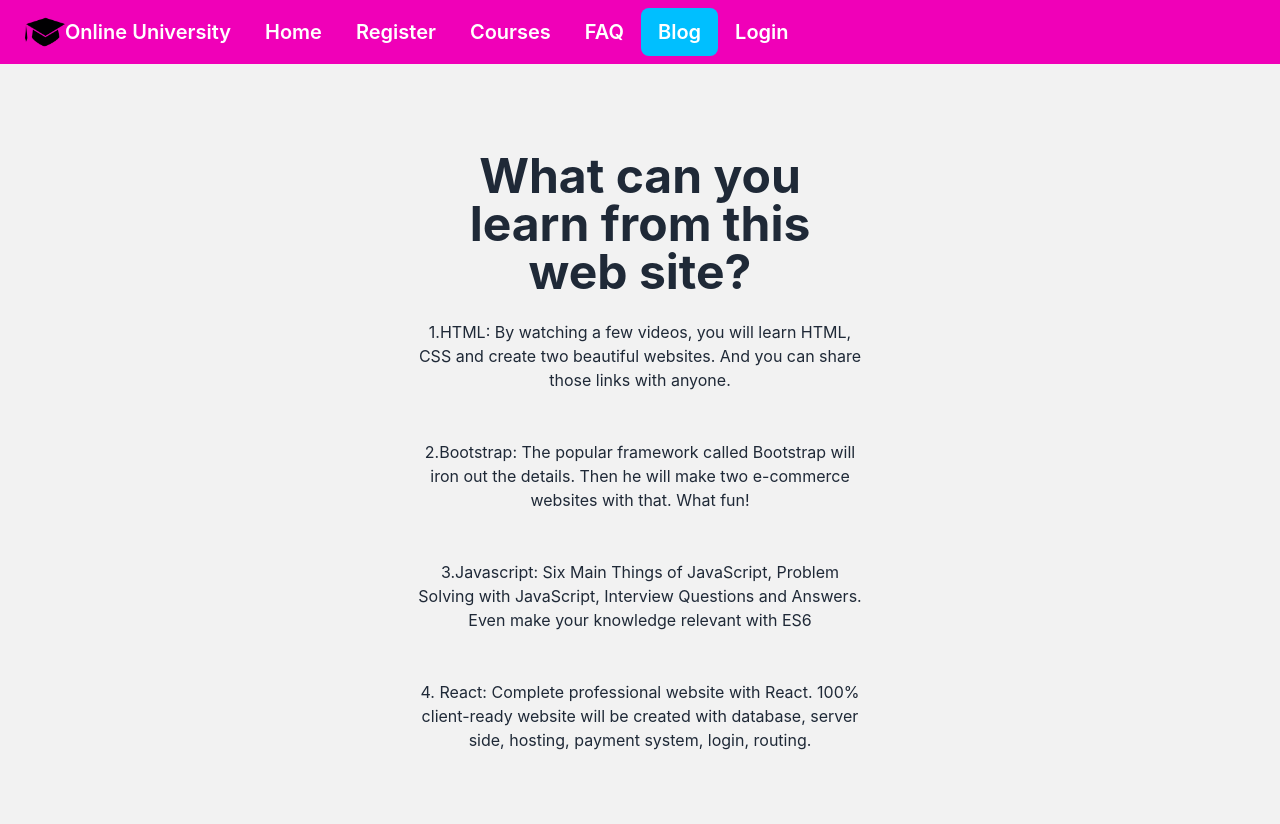
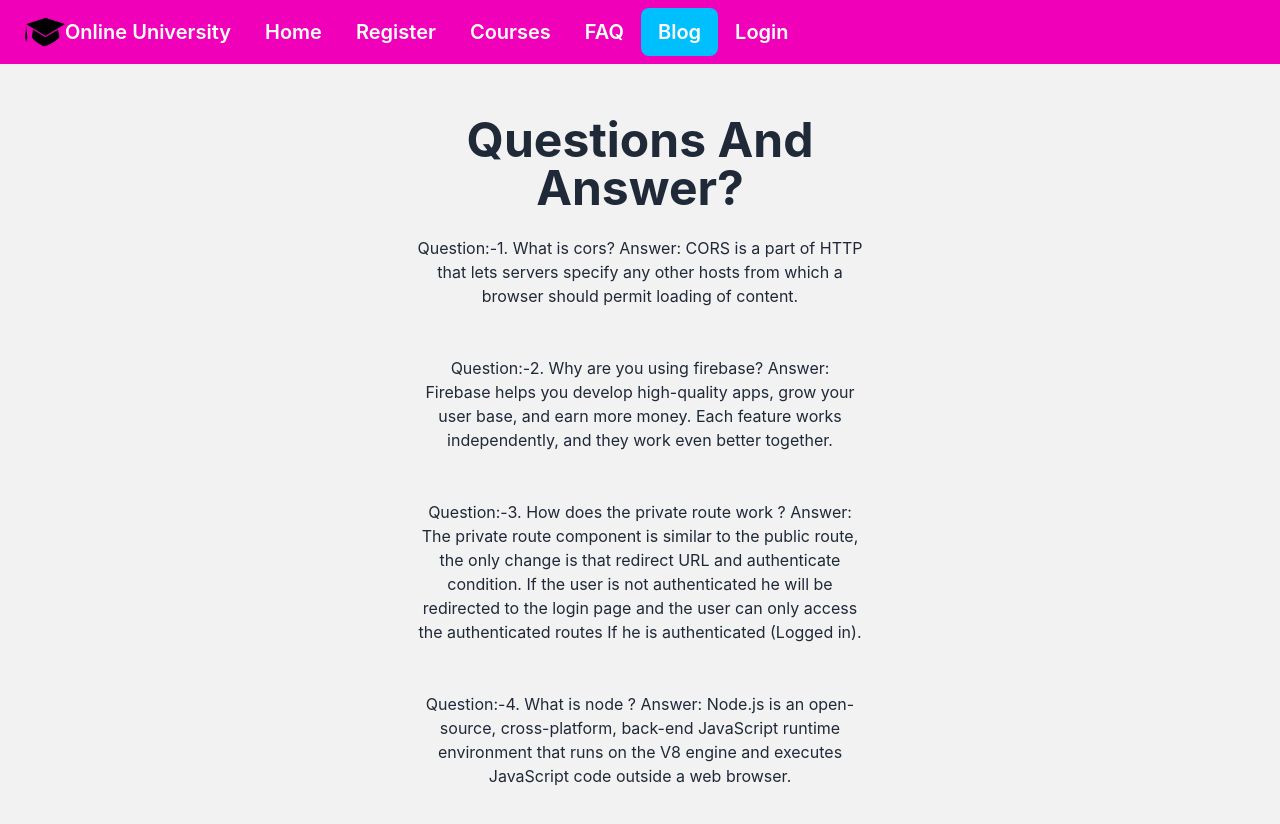
Before and after one commit to alimmahade/online-university, a React (Create React App) app: page /blog in a window 1280 px wide. Shown: the top 824 px of the page. Built offline with nearby package versions, Linux system fonts and the light colour scheme; no server answers.

Commit message:
Blog page update

```diff
--- a/src/App.js
+++ b/src/App.js
@@ -25,7 +25,7 @@ function App() {
           </PrivateRoutes>},
           {path:'*',element:<div>
             <h1 className="text-5xl font-bold">Unhandled Thrown Error!
-                      404 Not Found ! This page is not found
+                      404 Not Found ! This page is not found.
             </h1>
           </div>},
 
--- a/src/Components/Blog.js
+++ b/src/Components/Blog.js
@@ -5,11 +5,16 @@ const Blog = () => {
         <div className="hero min-h-screen bg-base-200">
         <div className="hero-content text-center">
             <div className="max-w-md">
-            <h1 className="text-5xl font-bold">What can you learn from this web site?</h1>
-            <p className="py-6">1.HTML: By watching a few videos, you will learn HTML, CSS and create two beautiful websites. And you can share those links with anyone.</p>
-            <p className="py-6">2.Bootstrap: The popular framework called Bootstrap will iron out the details. Then he will make two e-commerce websites with that. What fun! </p>
-            <p className="py-6">3.Javascript: Six Main Things of JavaScript, Problem Solving with JavaScript, Interview Questions and Answers. Even make your knowledge relevant with ES6 </p>
-            <p className="py-6">4. React: Complete professional website with React. 100% client-ready website will be created with database, server side, hosting, payment system, login, routing. </p>
+            <h1 className="text-5xl font-bold">Questions And Answer?</h1>
+                <p className="py-6">Question:-1. What is cors?  Answer: CORS is a part of HTTP that lets servers specify any other hosts
+                                    from which a browser should permit loading of content.</p>
+                <p className="py-6">Question:-2. Why are you using firebase? Answer: Firebase helps you develop high-quality apps, grow your user base, and earn more money. Each feature works independently, and they work even better together.  </p>
+                <p className="py-6">Question:-3. How does the private route work ? Answer: The private route component is similar to the public route, the only change is that redirect URL and authenticate condition. If the user is not authenticated he will be redirected to the login page and the user can only access the authenticated routes If he is authenticated (Logged in). </p>
+                <p className="py-6">Question:-4. What is node ? Answer: Node.js is an open-source, cross-platform,
+                                    back-end JavaScript runtime environment
+                                    that runs on the V8 engine and executes
+                                    JavaScript code outside a web browser.
+                </p>
 
             </div>
         </div>
--- a/src/Components/Header.js
+++ b/src/Components/Header.js
@@ -30,6 +30,7 @@ const Header = () => {
                 <NavLink className="btn btn-ghost normal-case text-xl" to='blog'>Blog</NavLink>
                 {user?.uid&&<span>Welcome: {user.displayName}</span>}
 
+
                 {user?.uid? <button onClick={handleLogOut} className="btn btn-secondary">Log Out</button>
                 :<NavLink className="btn btn-ghost normal-case text-xl" to='login'>Login</NavLink>}
             </div>
--- a/src/Components/LogIn.js
+++ b/src/Components/LogIn.js
@@ -1,6 +1,8 @@
 import React, { useContext } from 'react';
 import { Link } from 'react-router-dom';
 import { AuthContext } from '../Contexts/UserContext';
+import { toast } from 'react-toastify';
+import 'react-toastify/dist/ReactToastify.css';
 
 const LogIn = () => {
     const {userLogIn}=useContext(AuthContext);
@@ -16,8 +18,10 @@ const LogIn = () => {
         console.log(email,password)
         userLogIn(email,password)
             .then(result=>{
-                const user=result.user;
-                console.log(user)
+              toast.success('log in sucess')
+
+                // const user=result.user;
+                // console.log(user)
             })
             .catch(error=>{console.log(error)})
     }
--- a/src/index.js
+++ b/src/index.js
@@ -3,12 +3,15 @@ import ReactDOM from 'react-dom/client';
 import './index.css';
 import App from './App';
 import reportWebVitals from './reportWebVitals';
-import UserContext, { AuthContext } from './Contexts/UserContext';
+import UserContext from './Contexts/UserContext';
+import { ToastContainer} from 'react-toastify';
+import 'react-toastify/dist/ReactToastify.css';
 
 const root = ReactDOM.createRoot(document.getElementById('root'));
 root.render(
   <React.StrictMode>
     <UserContext>
+      <ToastContainer position='top-center' />
       <App/>
     </UserContext>
   </React.StrictMode>
```
Also changed, not shown: 1 other file (tests, documents, lock files or other folders).
